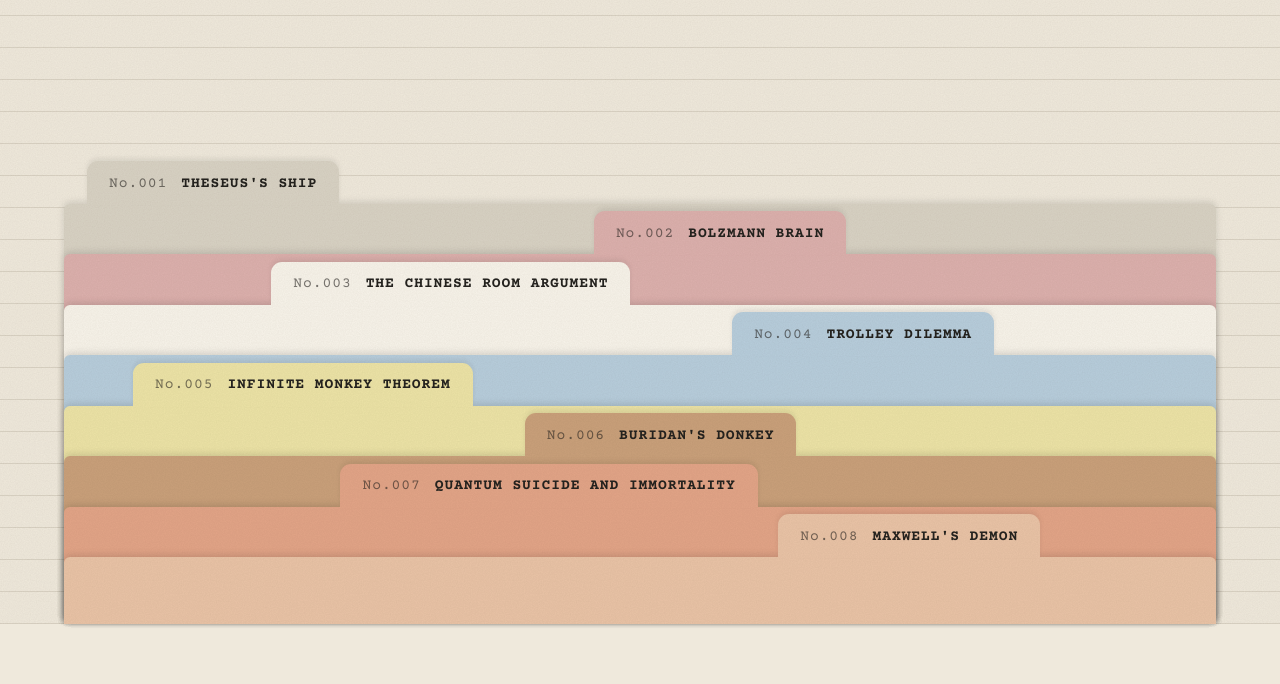
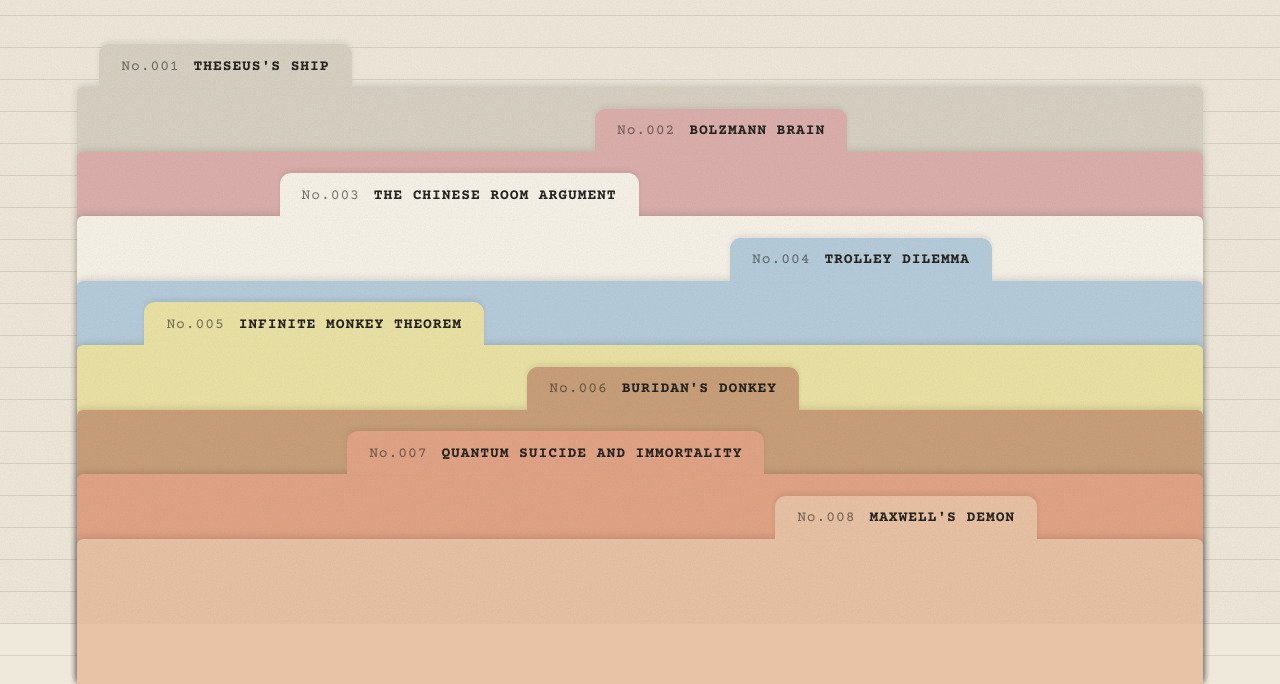
Before and after one commit to DaewonGarlicChicken/daymardark, a plain HTML site: page index.html in a window 1280 px wide. Shown: the part 176-860 px from the top of the page. Before the commit the page ends 800 px from the top, so only its background shows below. Drawn offline with nearby package versions, Linux system fonts and the light colour scheme; a web font is replaced by a local one.

Commit message:
Add files via upload

```diff
--- a/index.html
+++ b/index.html
@@ -51,8 +51,8 @@
   #cover {
     position: absolute;
     top: 7vh;
-    left: 7vw;
-    right: 7vw;
+    left: 6vw;
+    right: 6vw;
     display: flex;
     justify-content: space-between;
     align-items: flex-end;
@@ -115,9 +115,9 @@
   /* ---------- 아래: 겹쳐 쌓인 폴더 (사고실험 하나 = 폴더 하나) ---------- */
   #drawer {
     position: absolute;
-    left: 5vw;
-    right: 5vw;
-    bottom: 0;
+    left: 6vw;
+    right: 6vw;
+    bottom: -60px;   /* 폴더 아랫부분은 화면 밖으로: 올라와도 밑이 비지 않게 */
     height: var(--drawer-h, 58vh);
   }
   .folder {
@@ -131,13 +131,17 @@
     color: var(--ink);
     opacity: 0;
     transform: translateY(40px);
-    transition: transform 0.25s ease, filter 0.25s ease;
+    transition: transform 0.5s cubic-bezier(0.22, 0.9, 0.3, 1), filter 0.3s ease, box-shadow 0.4s ease;
   }
+  /* 올라오는 애니메이션이 끝난 뒤에는 hover 움직임이 부드럽게 이어지도록 애니메이션을 떼어냄 */
+  .folder.ready { opacity: 1; transform: none; animation: none; }
   .folder.show { animation: folderIn 0.7s ease forwards; }
   @keyframes folderIn { to { opacity: 1; transform: none; } }
-  .folder:hover { transform: translateY(-10px) !important; filter: brightness(1.03); }
+  .folder.ready:hover { transform: translateY(-16px); filter: brightness(1.04); box-shadow: 0 -6px 14px rgba(0, 0, 0, 0.18); }
+  .folder:hover .tab { box-shadow: 0 -5px 10px rgba(0, 0, 0, 0.12); }
   .folder .tab {
     position: absolute;
+    z-index: 2;   /* 서류보다 앞 */
     top: 1px;
     transform: translateY(-100%);
     height: var(--tab-h, 40px);
@@ -167,6 +171,65 @@
   }
   .folder.disabled { cursor: default; filter: grayscale(0.6); }
   .folder.disabled:hover { transform: none !important; }
+
+  /* ---------- 폴더 안의 서류 더미: 커서를 올리면 폴더와 함께 한 장씩 밀려 올라옴 ---------- */
+  .folder .docs {
+    position: absolute;
+    z-index: 1;
+    left: 0;
+    right: 0;
+    bottom: 100%;              /* 폴더 윗변에서 잘려서, 폴더 속에서 나오는 것처럼 보임 */
+    height: calc(var(--step, 64px) * 1.15);
+    overflow: hidden;
+    pointer-events: none;
+  }
+  .folder .sheet {
+    position: absolute;
+    bottom: 0;
+    height: calc(var(--step, 64px) * 1.05);
+    box-sizing: border-box;
+    background-color: #faf7f0;
+    background-image: repeating-linear-gradient(to bottom, transparent 0, transparent 13px, rgba(120, 108, 86, 0.16) 13px, rgba(120, 108, 86, 0.16) 14px);
+    background-position: 0 30px;
+    box-shadow: 0 -1px 4px rgba(0, 0, 0, 0.12);
+    transform: translateY(calc(100% + 14px)) rotate(0deg);   /* 클립까지 완전히 숨김 */
+    transition: transform 0.55s cubic-bezier(0.22, 0.9, 0.3, 1);
+  }
+  /* 세 장: 맨 뒤 → 맨 앞. 폭·기울기·올라오는 높이를 조금씩 다르게 */
+  .folder .sheet.s1 { left: 6%;  right: 9%;  background-color: #f1ece1; transition-delay: 0s; }
+  .folder .sheet.s2 { left: 10%; right: 5%;  background-color: #f6f2e9; transition-delay: 0.05s; }
+  .folder .sheet.s3 { left: 4%;  right: 12%; transition-delay: 0.1s; padding: 9px 16px 0; }
+  .folder.ready:hover .sheet.s1 { transform: translateY(calc(var(--step, 64px) * 0.12)) rotate(-0.8deg); transition-delay: 0.08s; }
+  .folder.ready:hover .sheet.s2 { transform: translateY(calc(var(--step, 64px) * 0.27)) rotate(0.6deg); transition-delay: 0.04s; }
+  .folder.ready:hover .sheet.s3 { transform: translateY(calc(var(--step, 64px) * 0.44)) rotate(-0.3deg); transition-delay: 0s; }
+  /* 맨 앞 장: 타자기로 친 머리글 + 클립 */
+  .folder .sheet .sh-head {
+    display: flex;
+    gap: 14px;
+    align-items: baseline;
+    font-family: var(--mono);
+    font-size: 11px;
+    letter-spacing: 0.16em;
+    color: var(--ink-soft);
+    white-space: nowrap;
+  }
+  .folder .sheet .sh-head b { color: var(--ink); letter-spacing: 0.08em; }
+  /* 탭이 왼쪽에 있는 폴더는 머리글을 오른쪽에, 클립은 왼쪽에 (탭에 가리지 않게) */
+  .folder.tab-left .sheet .sh-head { justify-content: flex-end; }
+  .folder.tab-left .sheet .sh-clip { right: auto; left: 22%; transform: rotate(-6deg); }
+  .folder .sheet .sh-clip {
+    position: absolute;
+    top: -8px;
+    right: 18%;
+    width: 12px;
+    height: 34px;
+    border: 2px solid #9a978f;
+    border-radius: 8px;
+    transform: rotate(6deg);
+  }
+  @media (prefers-reduced-motion: reduce) {
+    .folder, .folder .sheet { transition-duration: 0.01s; }
+  }
 </style>
 </head>
 <body>
@@ -177,7 +240,7 @@
     </div>
     <div class="subtitles">
       <h2 class="subtitle">사고실험, 지식의 허영심을 드러내기에 좋은 요소.</h2>
-      <h2 class="subtitle">이걸 플레이 하면 여러분도 조금은 가까워 질 수 있어요.</h2>
+      <h2 class="subtitle">이미지의 이해, 구상, 발현, 개시.</h2>
       <div id="extras"></div>
     </div>
   </div>
@@ -196,11 +259,14 @@
     const drawer = document.getElementById('drawer');
     const n = THOUGHT_EXPERIMENTS.length;
     function layout() {
-      const H = window.innerHeight * 0.58;
-      const step = Math.min(64, H / (n + 1.2));
+      // 표지 아래 남는 공간을 폴더 더미가 채우도록 (화면 밖으로 숨는 60px 포함)
+      const coverBottom = document.getElementById('cover').getBoundingClientRect().bottom;
+      const H = Math.max(window.innerHeight * 0.5, window.innerHeight - coverBottom - 56) + 60;
+      const step = Math.min(70, (H - 60) / (n + 1.0));
       const tabH = Math.min(44, step - 4);
       drawer.style.setProperty('--drawer-h', H + 'px');
       drawer.style.setProperty('--tab-h', tabH + 'px');
+      drawer.style.setProperty('--step', step + 'px');
       [...drawer.children].forEach((el, i) => { el.style.height = (H - tabH - i * step) + 'px'; });
     }
     THOUGHT_EXPERIMENTS.forEach((exp, i) => {
@@ -213,14 +279,23 @@
       const tab = document.createElement('div');
       tab.className = 'tab';
       tab.style.left = TAB_X[i % TAB_X.length] + '%';
+      if (TAB_X[i % TAB_X.length] < 30) el.classList.add('tab-left');
       tab.innerHTML = `<span class="no">No.${String(exp.id).padStart(3, '0')}</span><span class="nm"></span>`;
       tab.querySelector('.nm').textContent = name;
       if (GameProgress.isCleared(exp.id)) tab.insertAdjacentHTML('beforeend', '<span class="stamp">CLEARED</span>');
       el.appendChild(tab);
+      // 폴더 속 서류 세 장 (맨 앞 장에는 보고서 머리글과 클립)
+      const docs = document.createElement('div');
+      docs.className = 'docs';
+      docs.innerHTML = '<div class="sheet s1"></div><div class="sheet s2"></div>'
+        + `<div class="sheet s3"><span class="sh-clip"></span><div class="sh-head"><span>REPORT No.${String(exp.id).padStart(3, '0')}</span><b></b></div></div>`;
+      docs.querySelector('.sh-head b').textContent = name;
+      el.appendChild(docs);
       drawer.appendChild(el);
     });
     layout();
     window.addEventListener('resize', layout);
+    if (document.fonts && document.fonts.ready) document.fonts.ready.then(layout);
 
     // 잠깐 "불러오는 중" 뒤에 폴더가 아래에서부터 차례로 올라옴
     setTimeout(() => {
@@ -228,6 +303,7 @@
       [...drawer.children].forEach((el, i) => {
         el.style.animationDelay = (i * 0.07) + 's';
         el.classList.add('show');
+        el.addEventListener('animationend', () => { el.classList.remove('show'); el.classList.add('ready'); }, { once: true });
       });
     }, 2000);
 
```
Also changed, not shown: boltzmann-brain-scene.js (+7 -7 lines), infinite-mode.html (+1 -1 lines), records.html (+3 -3 lines), template.css (+17 -6 lines).
